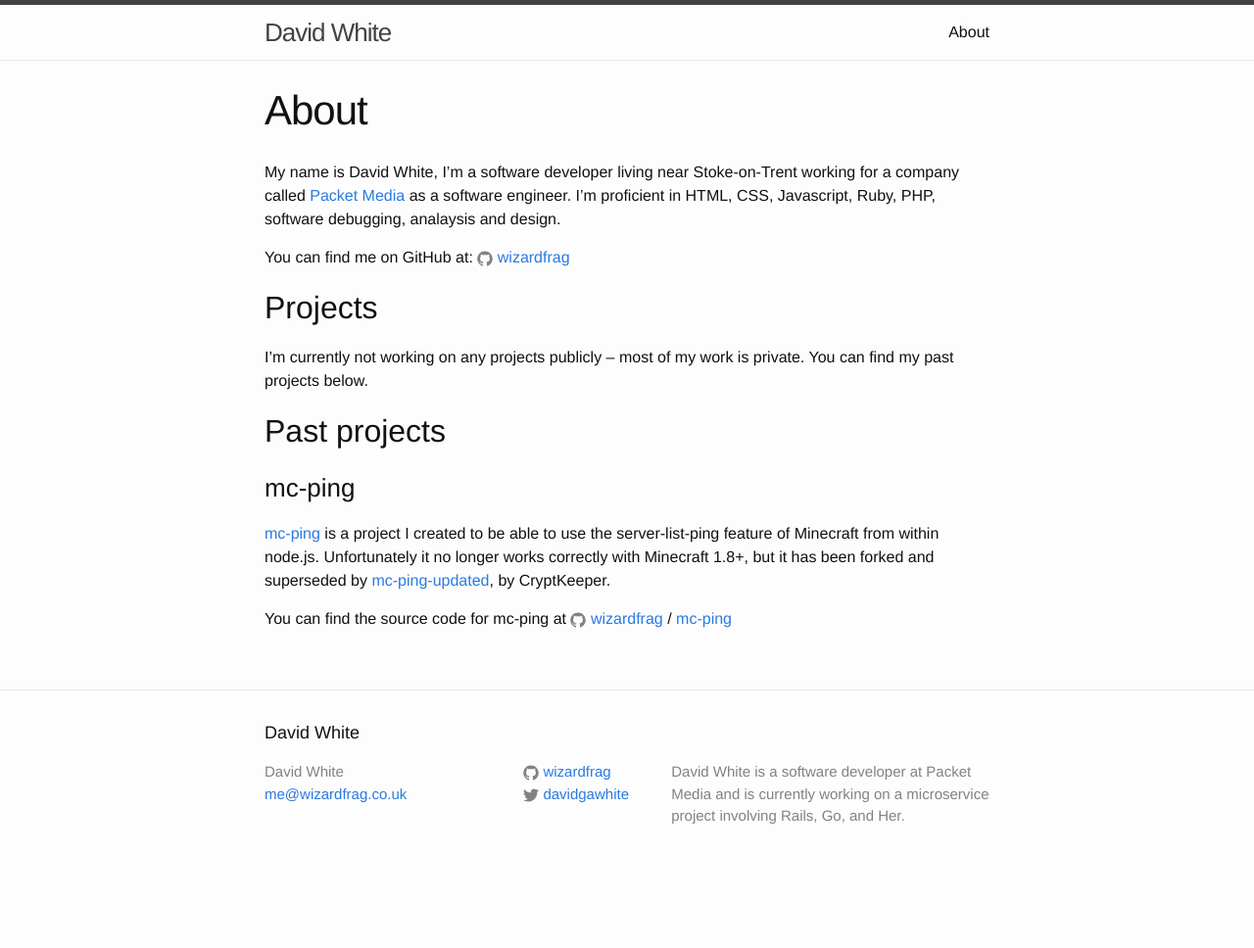
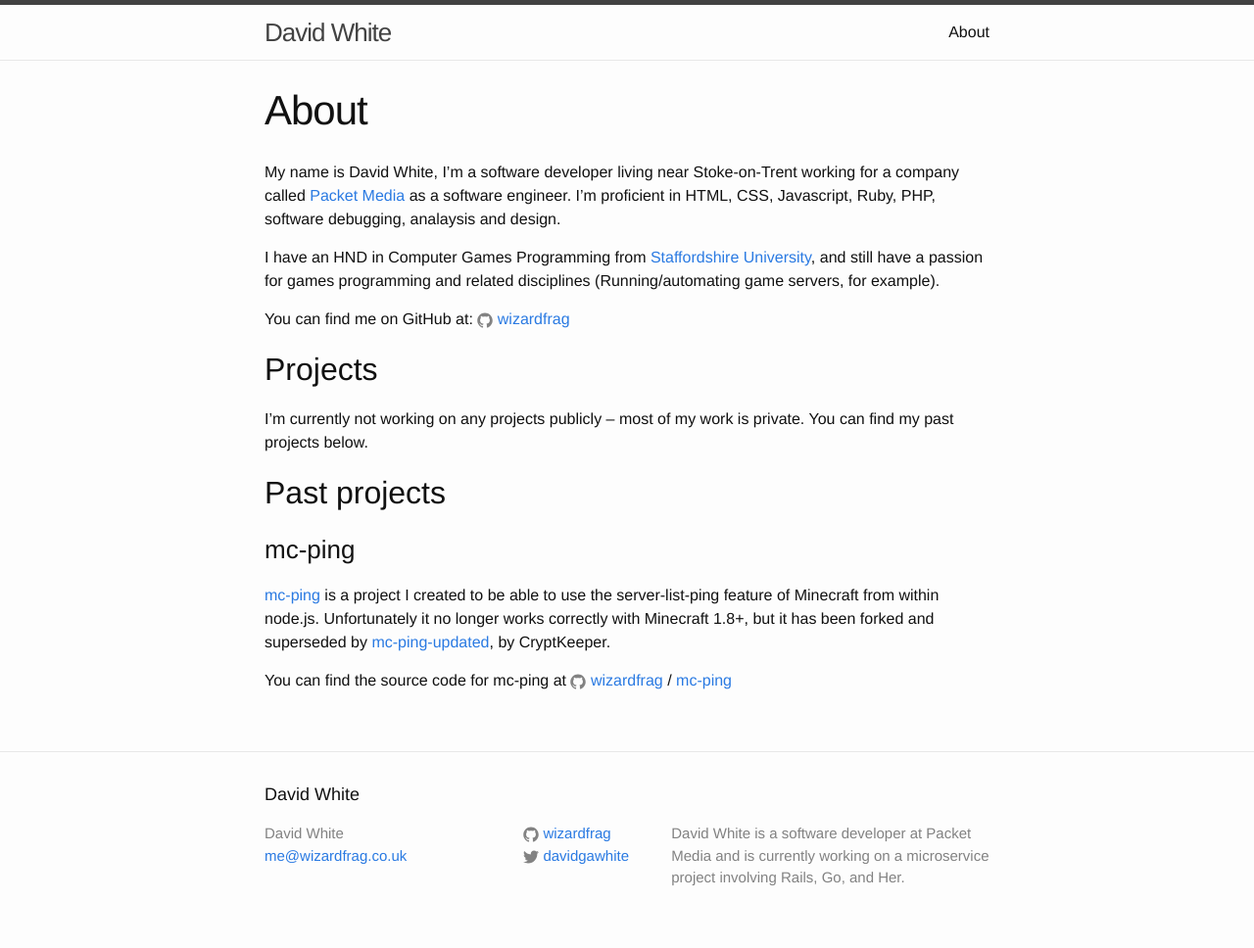
Before and after one commit to wizardfrag/wizardfrag.github.io, a Jekyll site: the page built from about.md, in a window 1280 px wide. Shown: the whole page at 98% size. Built offline with Jekyll 4.4.1, drawn with Linux system fonts in a browser that asks for light colours; before the commit the page ends 905 px from its top, so only the background shows below that.

Commit message:
Update about.md to include quals/games/etc

```diff
--- a/about.md
+++ b/about.md
@@ -5,6 +5,8 @@ permalink: /about/
 ---
 
 My name is David White, I'm a software developer living near Stoke-on-Trent working for a company called [Packet Media](https://www.packetmedia.co.uk) as a software engineer. I'm proficient in HTML, CSS, Javascript, Ruby, PHP, software debugging, analaysis and design.
+
+I have an HND in Computer Games Programming from [Staffordshire University](https://www.staffs.ac.uk), and still have a passion for games programming and related disciplines (Running/automating game servers, for example).
 
 You can find me on GitHub at:
 {% include icon-github.html username="wizardfrag" %}
```
